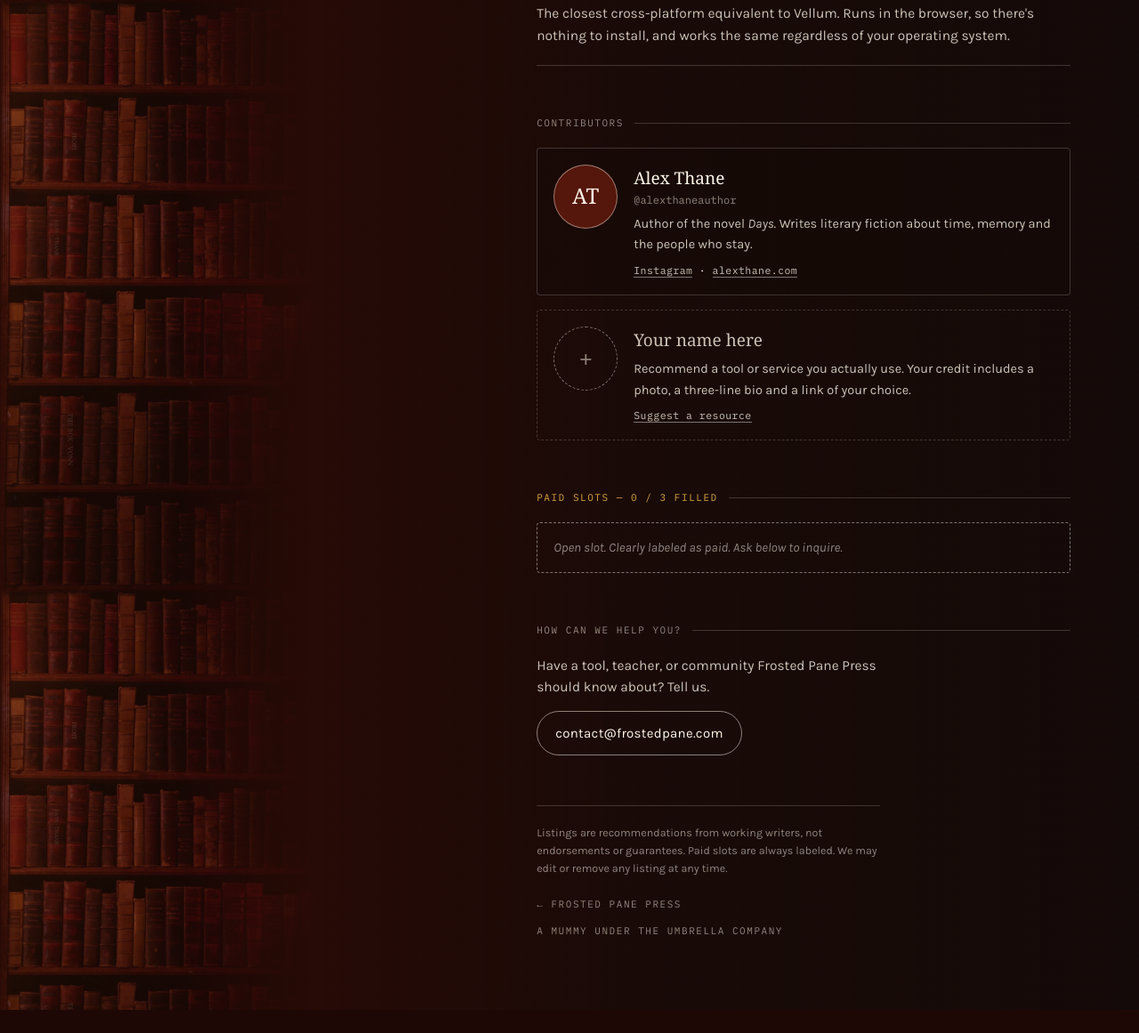
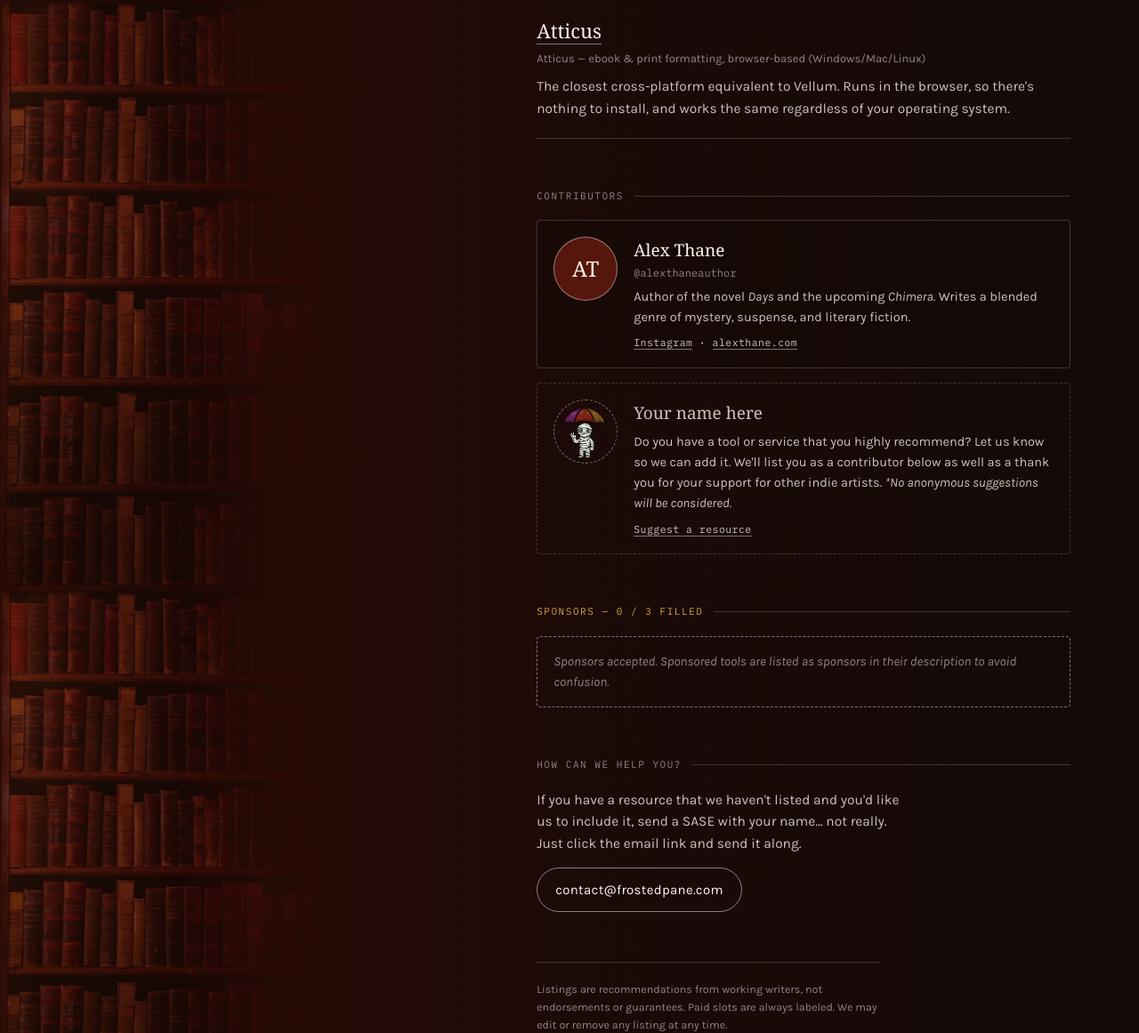
Before and after one commit to mummyundertheumbrella/frostedpane-com, a plain HTML site: page resources/index.html in a window 1280 px wide. Shown: the part 1114-2275 px from the top of the page at 89% size. Before the commit the page ends 2249 px from the top, so only its background shows below. Drawn offline with Linux system fonts and the light colour scheme; a web font is replaced by a local one.

Commit message:
Copy: Matthew's wording for resources, contributors, sponsors, homepage
Co-Authored-By: Claude Opus 5.5 <noreply@anthropic.com>
Claude-Session: https://claude.ai/code/session_01Ao2zdbyh1hCJhXrcMtRERi

```diff
--- a/resources/index.html
+++ b/resources/index.html
@@ -4,7 +4,7 @@
 <meta charset="utf-8">
 <meta name="viewport" content="width=device-width, initial-scale=1">
 <title>Resources — Frosted Pane Press</title>
-<meta name="description" content="Tools, services and advice for independent authors, recommended by working writers.">
+<meta name="description" content="Resources for indie artists: books, music, film, photography, and visual arts.">
 <link rel="preconnect" href="https://fonts.googleapis.com">
 <link rel="preconnect" href="https://fonts.gstatic.com" crossorigin>
 <link href="https://fonts.googleapis.com/css2?family=Eczar:wght@500;700&family=Karla:ital,wght@0,400;0,500;1,400&family=IBM+Plex+Mono:wght@400;500&display=swap" rel="stylesheet">
@@ -88,6 +88,7 @@
   .person .links a{ text-decoration:none; border-bottom:1px solid var(--rule-strong); color:var(--ink-dim); }
   .person.open{ border-style:dashed; background:transparent; }
   .person.open .avatar{ background:transparent; border-style:dashed; color:var(--ink-faint); font-size:28px; }
+  .person.open .avatar img{ object-fit:contain; padding:6px; }
   .person.open h4{ color:var(--ink-dim); }
 
   .slot{ padding:16px 18px; border:1px dashed var(--rule-strong); border-radius:4px; color:var(--ink-faint); font-style:italic; font-size:14.5px; margin:0 0 10px; }
@@ -120,7 +121,7 @@
       <blockquote><p>Something there is that doesn’t love a wall.</p></blockquote>
       <figcaption>Robert Frost</figcaption>
     </figure>
-    <p class="lede">Tools and services for independent authors, recommended by people who use them. Every listing is credited to the writer who suggested it.</p>
+    <p class="lede"><strong>Resources for indie artists.</strong> These tools and services are available to you in supporting your art. Each comes with a brief description, but if you have questions about any of them, feel free to reach out. If you've used them and have specific suggestions or complaints about them, let us know.</p>
 
     <section>
       <div class="label">Resources</div>
@@ -155,15 +156,15 @@
           <div>
             <h4>Alex Thane</h4>
             <div class="handle">@alexthaneauthor</div>
-            <p class="bio">Author of the novel <em>Days</em>. Writes literary fiction about time, memory and the people who stay.</p>
+            <p class="bio">Author of the novel <em>Days</em> and the upcoming <em>Chimera</em>. Writes a blended genre of mystery, suspense, and literary fiction.</p>
             <div class="links"><a href="https://www.instagram.com/alexthaneauthor/" target="_blank" rel="noopener">Instagram</a> · <a href="https://alexthane.com" target="_blank" rel="noopener">alexthane.com</a></div>
           </div>
         </div>
         <div class="person open">
-          <div class="avatar" aria-hidden="true">+</div>
+          <div class="avatar" aria-hidden="true"><img src="/assets/frosted-pane-press.png" alt=""></div>
           <div>
             <h4>Your name here</h4>
-            <p class="bio">Recommend a tool or service you actually use. Your credit includes a photo, a three-line bio and a link of your choice.</p>
+            <p class="bio">Do you have a tool or service that you highly recommend? Let us know so we can add it. We'll list you as a contributor below as well as a thank you for your support for other indie artists. <em>*No anonymous suggestions will be considered.</em></p>
             <div class="links"><a href="mailto:contact@frostedpane.com?subject=Resource%20recommendation">Suggest a resource</a></div>
           </div>
         </div>
@@ -171,13 +172,13 @@
     </section>
 
     <section>
-      <div class="label brass">Paid Slots — 0 / 3 filled</div>
-      <p class="slot">Open slot. Clearly labeled as paid. Ask below to inquire.</p>
+      <div class="label brass">Sponsors — 0 / 3 filled</div>
+      <p class="slot">Sponsors accepted. Sponsored tools are listed as sponsors in their description to avoid confusion.</p>
     </section>
 
     <section class="help">
       <div class="label">How can we help you?</div>
-      <p>Have a tool, teacher, or community Frosted Pane Press should know about? Tell us.</p>
+      <p>If you have a resource that we haven't listed and you'd like us to include it, send a SASE with your name&hellip; not really. Just click the email link and send it along.</p>
       <a class="pill" href="mailto:contact@frostedpane.com">contact@frostedpane.com</a>
     </section>
 
```
